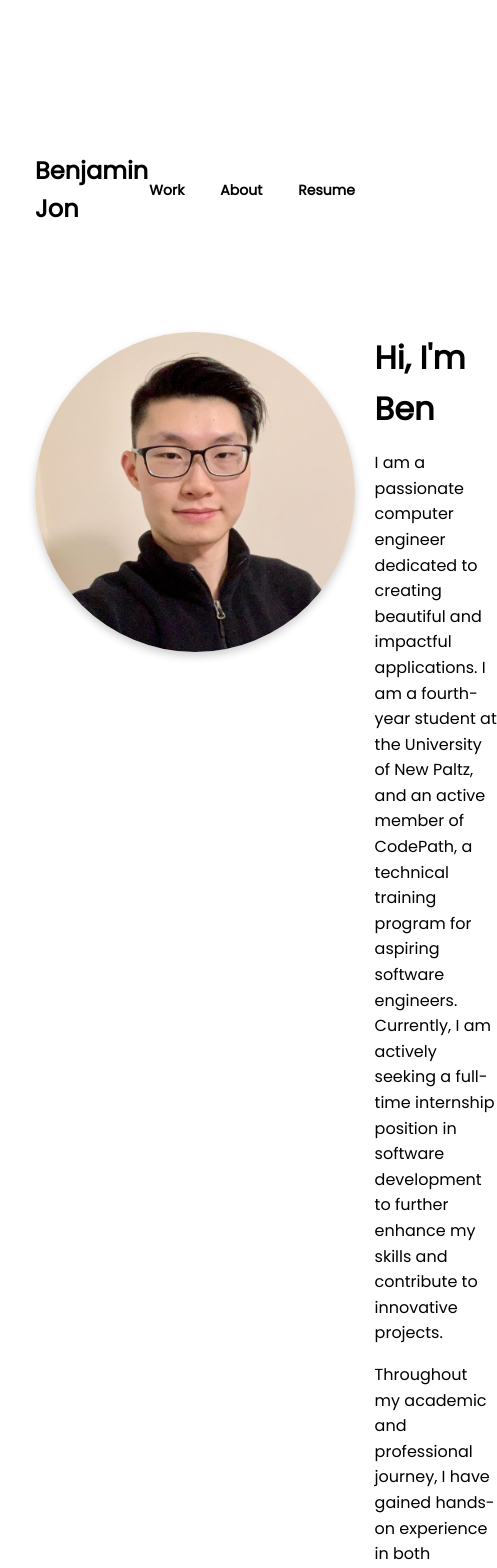
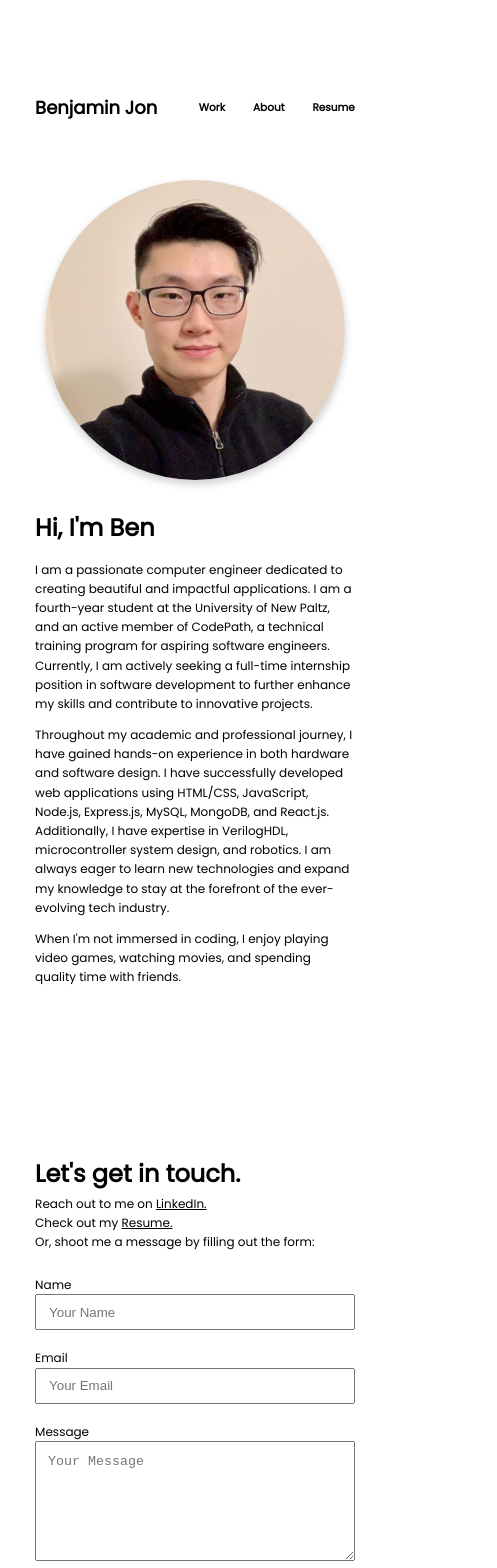
Before and after one commit to bjon1/bjon1-portfolio, a React (Vite) app in the folder portfolio/: page /about in a window 390 px wide. Shown: the top 1568 px of the page, 497 px wide, since content can reach past the window. Built offline with nearby package versions, Linux system fonts and the light colour scheme.

Commit message:
Add responsive styling

```diff
--- a/portfolio/src/App.css
+++ b/portfolio/src/App.css
@@ -16,7 +16,6 @@
 body {
     font-family: 'Poppins', sans-serif;
     background-color: #fff;
-    color: #000;
     line-height: 1.6;
     font-size: 1rem;
     margin-top: 0;
@@ -42,9 +41,19 @@ button {
     height: 3rem;
     border-radius: 0.5rem;
     border: none;
-    background-color: #303030;
+    background-color: #1C1018;
     color: #fff;
     font-size: 1.2em;
     font-weight: bold;
     cursor: pointer;
 }
+
+button:hover {
+    background-color: #090307;
+}
+
+@media screen and (max-width: 900px) {
+    :root {
+        font-size: 0.75rem;
+    }
+}
--- a/portfolio/src/css/About.css
+++ b/portfolio/src/css/About.css
@@ -7,6 +7,7 @@
     flex-direction: row;
     gap: 5vw;
     margin-bottom: 20vh;
+    align-items: center;
 }
 
 .about-image > img {
@@ -63,3 +64,24 @@ textarea {
     height: 10rem;
     padding: 1rem 1rem;
 }
+
+
+@media screen and (max-width: 900px) {
+    .about-content {
+        flex-direction: column;
+        gap: 2rem;
+    }
+
+    .about-image > img {
+        width: 25rem;
+    }
+
+    .about-form {
+        flex-direction: column;
+        gap: 2rem;
+    }
+
+    .about-form-content {
+        width: 100%;
+    }
+}
--- a/portfolio/src/css/Hero.css
+++ b/portfolio/src/css/Hero.css
@@ -13,6 +13,26 @@
     font-weight: bold;
 }
 
+@media screen and (max-width: 900px) {
+
+    .hero-title {
+        display: flex;
+        flex-direction: column;
+    }
+
+    .hero-title2 {
+        margin-bottom: 2rem;
+    }
+
+    .hero {
+        gap: 2rem;
+    }
+}
+
+.hero-title1, .hero-title2, .hero-title3 {
+    display: inline;
+}
+
 .hero-subtitles {
     font-size: 1.2em;
     max-width: 65vw;
@@ -21,4 +41,5 @@
 
 .hero-subtitle1 {
     font-weight: bold;
+    margin-bottom: 0.25rem;
 }
--- a/portfolio/src/css/Navigation.css
+++ b/portfolio/src/css/Navigation.css
@@ -15,3 +15,9 @@
 .nav-link:hover{
     color: blue;
 }
+
+@media screen and (max-width: 900px) {
+    .nav {
+        height: 18rem;
+    }
+}
--- a/portfolio/src/css/Projects.css
+++ b/portfolio/src/css/Projects.css
@@ -1,9 +1,11 @@
 
 .projects {
+    margin-top: 10em;
     padding: 5em 0;
     display: flex;
     flex-direction: column;
     gap: 2rem;
+    background-color: #f3f2f4;
 }
 
 .projects-work {
@@ -21,6 +23,19 @@
     margin-bottom: 5rem;
 }
 
+@media screen and (max-width: 900px) {
+
+    .project {
+        width: 100%;
+        height: 100%;
+    }
+
+}
+
+.project-name {
+    margin-bottom: -1rem;
+}
+
 .project-image > img {
     width: 100%;
     height: 100%;
--- a/portfolio/src/scenes/About/About.jsx
+++ b/portfolio/src/scenes/About/About.jsx
@@ -28,7 +28,27 @@ const About = () => {
 
     const handleSubmit = (event) => {
         event.preventDefault();
+        const formEle = document.querySelector("form");
+        const formDatab = new FormData(formEle);
+        fetch(
+          "https://script.google.com/macros/s/AKfycbzYxwEcf2kITuRpDeIOMserJg0egVfGP4I4d6fk6CNdoQWj1EfvWDMttw6f0i6pVcLbpw/exec",
+          {
+            method: "POST",
+            body: formDatab
+          }
+        )
+          .then((res) => res.json())
+          .then((data) => {
+            console.log(data);
+          })
+          .catch((error) => {
+            console.log(error);
+          });
         console.log("form submitted");
+        setName("");
+        setEmail("");
+        setMessage("");
+        alert("Message sent successfully, I'll get back to you soon!");
     };
 
     return(
@@ -49,29 +69,48 @@ const About = () => {
                 <div className="about-form-content">
                     <div className="about-form-description">
                         Reach out to me on{' '}
-                        <a className="links" href="https://www.linkedin.com/in/benjamin-jon/" target="_blank" rel="noreferrer">
+                        <a className="links" href="https://www.linkedin.com/in/ben-jon/" target="_blank" rel="noreferrer">
                             LinkedIn.
                         </a>
                         <br />
                         Check out my{' '}
-                        <a className="links" href="https://www.linkedin.com/in/ben-jon/" target="_blank" rel="noreferrer">
+                        <a className="links" href="https://docs.google.com/document/d/1mqJ5HutJ0Pk0Y_gm4Onp9F6bXE3qSM7Mw5zeJ4rMa7k/edit?usp=sharing" target="_blank" rel="noreferrer">
                             Resume.
                         </a>
+                        <br/>
                         Or, shoot me a message by filling out the form:
                     </div>
                 </div>
-                <form onSubmit={handleSubmit}>
+                <form className="form" onSubmit={handleSubmit}>
                     <div className="form-group">
                         <label htmlFor="name">Name</label>
-                        <input type="text" id="name" value={name} onChange={handleNameChange} />
+                        <input
+                            type="text"
+                            id="name"
+                            value={name}
+                            name="Name"
+                            placeholder="Your Name"
+                            onChange={handleNameChange} required />
                     </div>
                     <div className="form-group">
                         <label htmlFor="email">Email</label>
-                        <input type="text" id="email" value={email} onChange={handleEmailChange} />
+                        <input
+                            type="text"
+                            id="email"
+                            value={email}
+                            name="Email"
+                            placeholder="Your Email"
+                            onChange={handleEmailChange} required />
                     </div>
                     <div className="form-group">
                         <label htmlFor="message">Message</label>
-                        <textarea id="message" value={message} onChange={handleMessageChange}></textarea>
+                        <textarea
+                            type="text"
+                            id="message"
+                            name="Message"
+                            value={message}
+                            placeholder="Your Message"
+                            onChange={handleMessageChange} required ></textarea>
                     </div>
                     <button type="submit">Submit</button>
                 </form>
--- a/portfolio/src/scenes/Work/Hero.jsx
+++ b/portfolio/src/scenes/Work/Hero.jsx
@@ -5,7 +5,17 @@ const Hero = () => {
 
         return(
             <div className="hero container">
-                <p className="hero-title">Hi, nice to meet you! 👋 I'm a Computer Engineer interested in all things hardware and software.</p>
+                <div className="hero-title">
+                    <div className="hero-title1">
+                        Hi, nice to meet you! 👋
+                    </div>
+                    <div className="hero-title2">
+                        I'm a Computer Engineer, {' '}
+                    </div>
+                    <div className="hero-title3">
+                        interested in all things hardware and software.
+                    </div>
+                </div>
                 <div className="hero-subtitles">
                     <div className="hero-subtitle1">
                         <p>I'm on the lifelong quest to expand my thinking, experience, and knowledge.</p>
--- a/portfolio/src/scenes/Work/Projects.jsx
+++ b/portfolio/src/scenes/Work/Projects.jsx
@@ -11,10 +11,13 @@ const Projects = () => {
 
     useEffect(() => {
         setData(projectsData)
+        document.title = "Ben Jon | Work"
+
     }, [])
 
     return(
-        <div className="projects container">
+        <div className="projects">
+            <div className="container">
                 <div className="projects-work">
                     {
                         data ? data.map((project, index) => {
@@ -29,6 +32,7 @@ const Projects = () => {
                     }
                 </div>
             </div>
+        </div>
     )
 }
 
```
Lines whose indentation alone changed are shown as unchanged.
